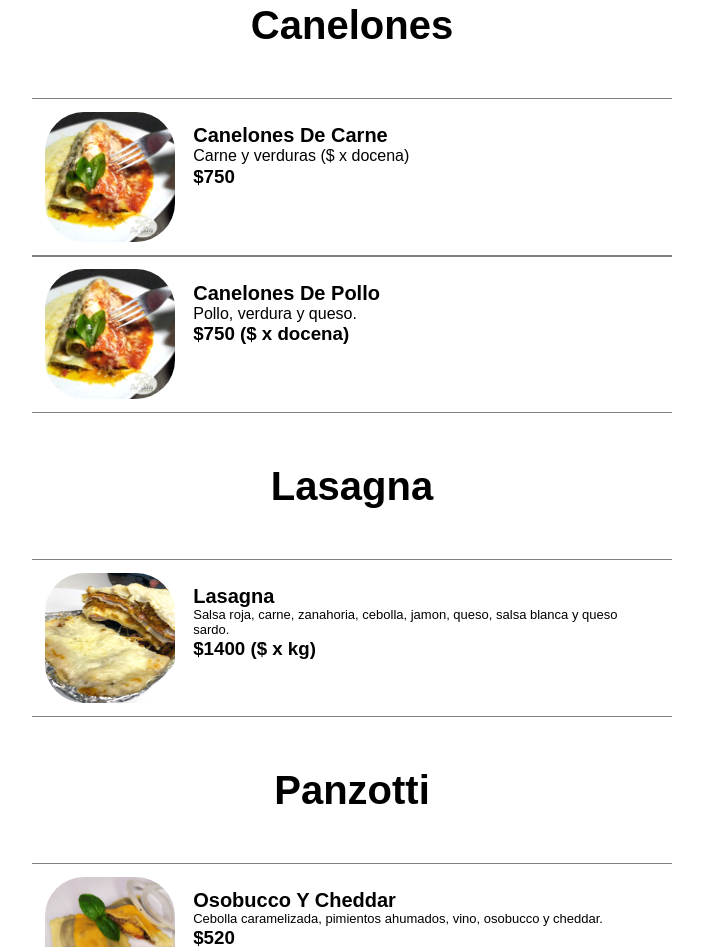
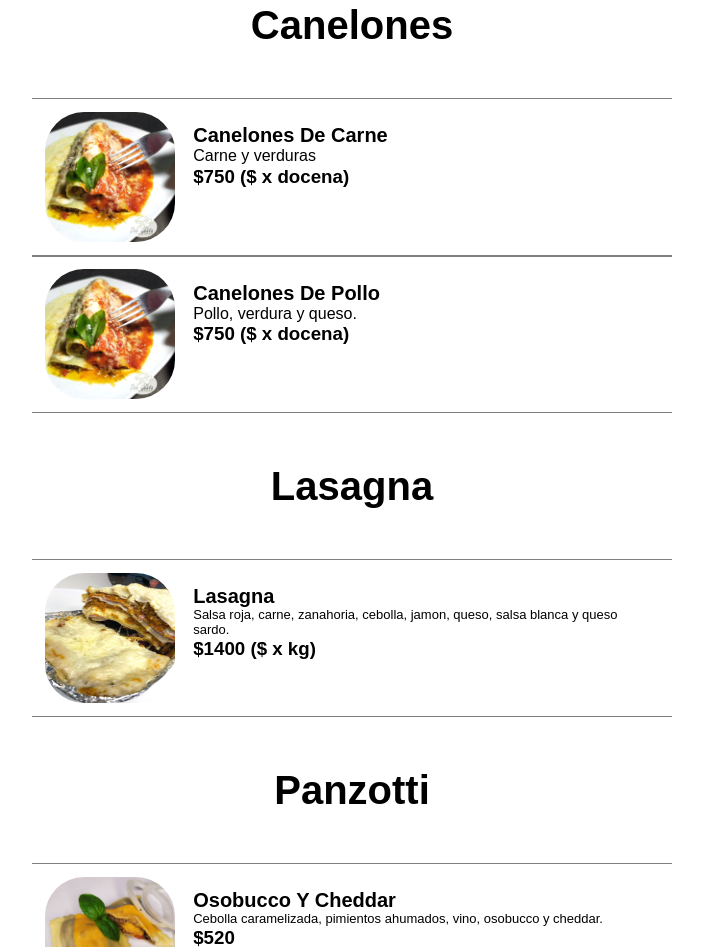
Before and after one commit to DiegoP76/DonGenta, a plain HTML site: page index.html in a window 1280 px wide. Shown: the part 2758-3705 px from the top of the page, without its empty margins (288-991 px from the left). Drawn offline with nearby package versions, Linux system fonts and the light colour scheme.

Commit message:
Add files via upload
texto

```diff
--- a/index.html
+++ b/index.html
@@ -205,8 +205,8 @@
                     <img src="img/canelones2.jpg" class="item__foto" onclick="openFulImg(this.src)" alt="">
                     <div class="items__content">
                         <h4>Canelones de Carne</h4>
-                        <p>Carne y verduras ($ x docena)</p>
-                        <h3>$750</h3>
+                        <p>Carne y verduras</p>
+                        <h3>$750 ($ x docena)</h3>
                     </div>
                 </div>
 
```
